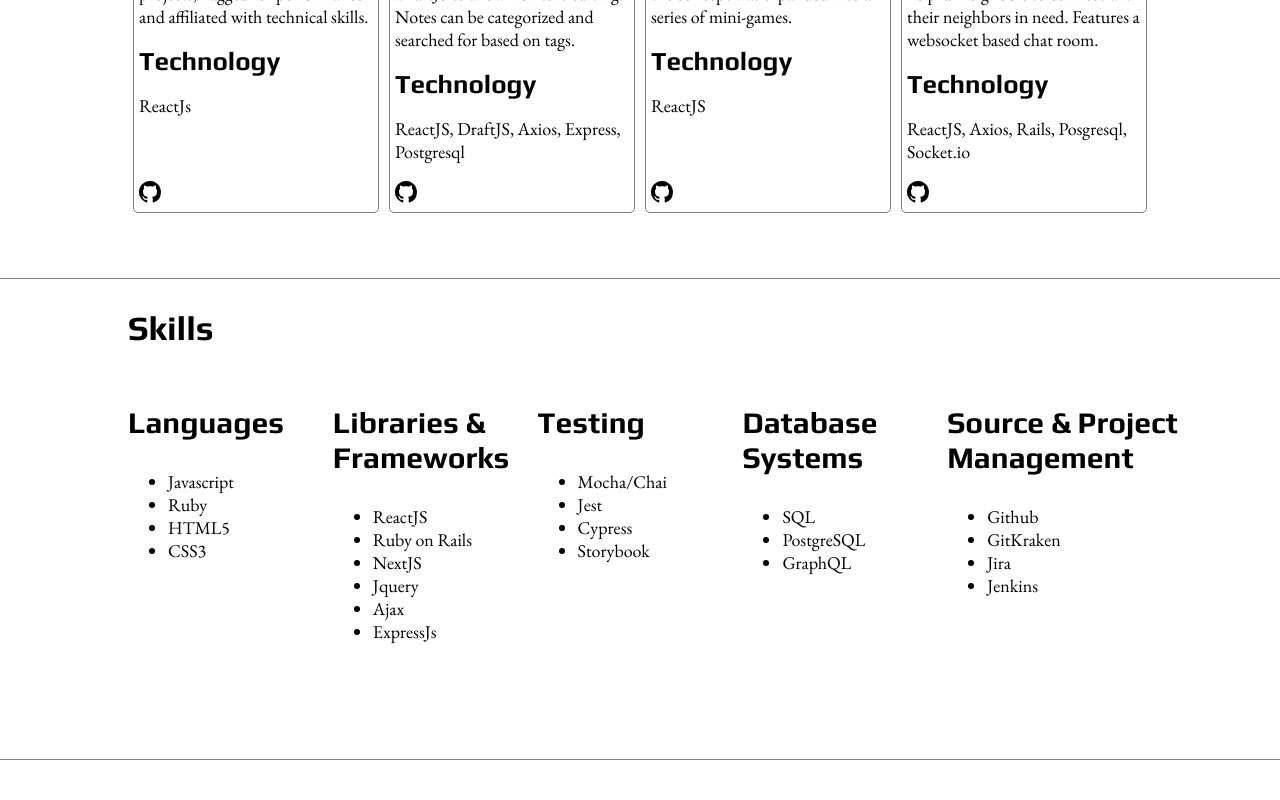
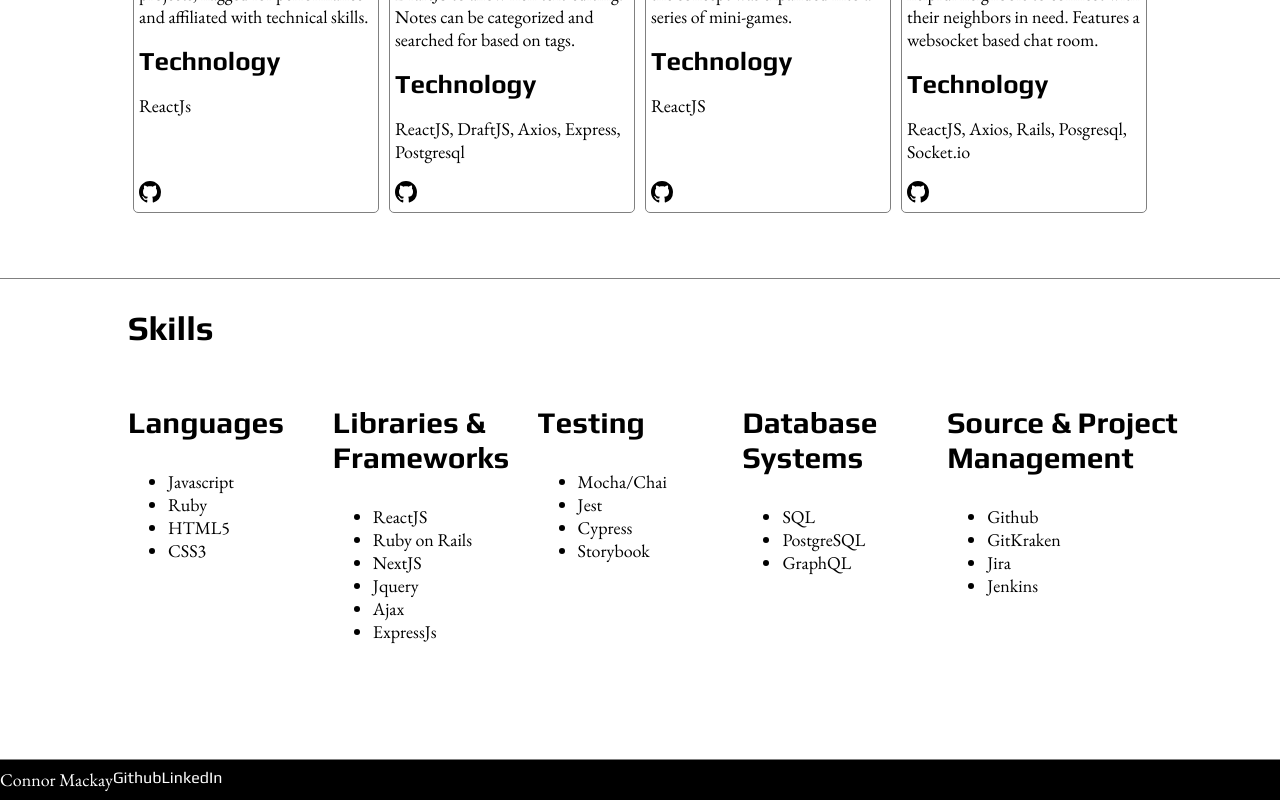
Before and after one commit to CD-Mackay/personal_site, a Next.js app: page / in a window 1280 px wide. Shown: the part 903-1703 px from the top of the page. Before the commit the page ends 1663 px from the top, so only its background shows below. Built offline with nearby package versions, Linux system fonts and the light colour scheme.

Commit message:
style footer layout, add anchors

```diff
--- a/Components/Footer/Footer.js
+++ b/Components/Footer/Footer.js
@@ -1,7 +1,16 @@
-import styles from './Footer.module.css';
+import styles from "./Footer.module.css";
+import Link from "next/link";
 
 export default function Footer() {
   return (
-    <div className={styles.footer}>I am Footer</div>
-  )
+    <div className={styles.footer}>
+      <div className={styles.content}>
+        <p className={styles.footer_text}>Connor Mackay</p>
+        <Link href="https://github.com/CD-Mackay">Github</Link>
+        <Link href="https://www.linkedin.com/in/connor-mackay-800992bb/">
+          LinkedIn
+        </Link>
+      </div>
+    </div>
+  );
 }
--- a/Components/Footer/Footer.module.css
+++ b/Components/Footer/Footer.module.css
@@ -1,7 +1,19 @@
 .footer {
-  background-color: purple;
+  background-color: black;
   bottom: 0;
   height: 40px;
-  position: fixed;
+  position: relative;
   width: 100vw;
+  color: white;
+  display: flex;
+  flex-direction: column;
+  justify-content: center;
 }
+
+.footer_text {
+  margin: 0px;
+}
+
+.content {
+  display: flex;
+}
```
